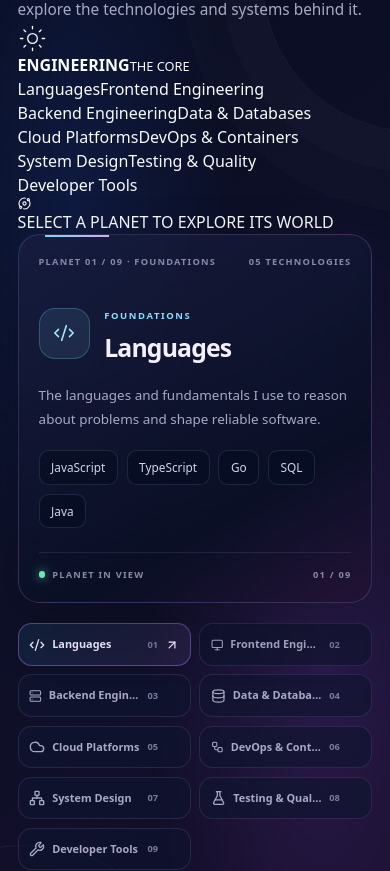
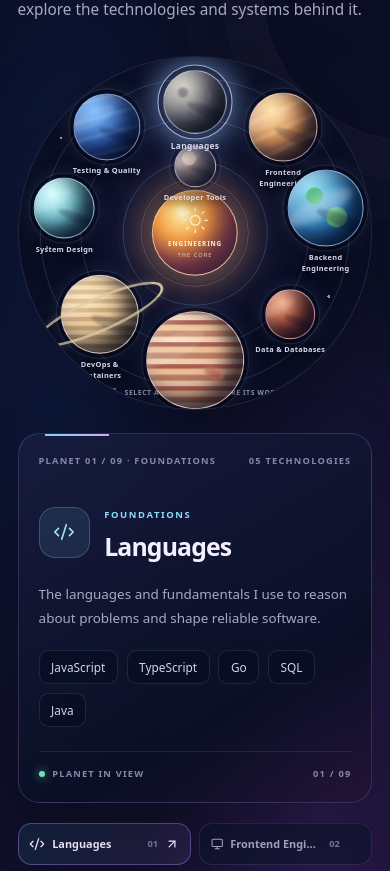
Before and after one commit to saumyasrivastava08/saumya-srivastava, a Next.js app: page / in a window 390 px wide. Shown: the part 5763-6634 px from the top of the page. Built offline with nearby package versions, Linux system fonts and the light colour scheme.

Commit message:
Style realistic nine-planet skills solar system

```diff
--- a/styles/components.css
+++ b/styles/components.css
@@ -2535,3 +2535,82 @@
   .skills-core-planet { width: 1.8rem; height: 1.8rem; }
   .skills-universe > .skills-detail-panel { width: 100%; }
 }
+
+/* NINE-PLANET SKILLS SOLAR SYSTEM */
+.skills-solar-container { max-width: 82rem; }
+.skills-solar-system {
+  position: relative;
+  width: min(100%, 47rem);
+  aspect-ratio: 1;
+  margin: 2.7rem auto 2rem;
+  overflow: hidden;
+  isolation: isolate;
+  border: 1px solid rgba(173,166,220,.17);
+  border-radius: 50%;
+  background:
+    radial-gradient(ellipse at 50% 48%, rgba(41,53,104,.42), transparent 48%),
+    radial-gradient(ellipse at 50% 50%, rgba(15,19,48,.72), rgba(5,9,26,.94) 72%);
+  box-shadow: inset 0 0 100px rgba(83,93,169,.12), 0 30px 90px rgba(0,0,0,.28);
+}
+.solar-starfield {
+  position:absolute; inset:0; opacity:.58; pointer-events:none;
+  background-image: radial-gradient(1px 1px at 12% 23%,#fff 98%,transparent), radial-gradient(1px 1px at 79% 17%,#d7d4ff 98%,transparent), radial-gradient(1.5px 1.5px at 88% 68%,#fff 98%,transparent), radial-gradient(1px 1px at 21% 78%,#b7dfff 98%,transparent), radial-gradient(1px 1px at 62% 91%,#fff 98%,transparent), radial-gradient(1px 1px at 43% 12%,#fff 98%,transparent), radial-gradient(1px 1px at 8% 54%,#fff 98%,transparent), radial-gradient(1px 1px at 92% 39%,#fff 98%,transparent);
+}
+.solar-orbit { position:absolute; top:50%; left:50%; border:1px solid rgba(184,190,235,.17); border-radius:50%; transform:translate(-50%,-50%); pointer-events:none; }
+.solar-orbit-outer { width:88%; height:88%; }
+.solar-orbit-middle { width:65%; height:65%; border-color:rgba(190,163,235,.19); }
+.solar-orbit-inner { width:41%; height:41%; border-color:rgba(125,211,252,.2); }
+.solar-sun {
+  position:absolute; z-index:2; top:50%; left:50%; width:7.6rem; height:7.6rem; transform:translate(-50%,-50%);
+  display:flex; flex-direction:column; align-items:center; justify-content:center; gap:.2rem;
+  border:1px solid rgba(255,220,164,.78); border-radius:50%; color:#fff0cf;
+  background:radial-gradient(circle at 35% 27%,#fff9dc 0%,#ffd27a 13%,#f59b45 34%,#9e4e52 62%,#38254e 100%);
+  box-shadow:inset -18px -15px 27px rgba(25,9,35,.5), 0 0 0 9px rgba(255,190,108,.06), 0 0 42px rgba(255,166,91,.45), 0 0 100px rgba(255,128,86,.17);
+}
+.solar-sun-corona { position:absolute; inset:-.75rem; border:1px solid rgba(255,197,128,.24); border-radius:50%; box-shadow:0 0 32px rgba(255,159,87,.12); }
+.solar-sun strong { font-size:.52rem; letter-spacing:.13em; }
+.solar-sun small { font-size:.43rem; letter-spacing:.2em; opacity:.8; }
+.solar-planet {
+  position:absolute; z-index:4; left:var(--planet-x); top:var(--planet-y); width:var(--planet-size); height:var(--planet-size);
+  display:block; padding:0; transform:translate(-50%,-50%); border:0; border-radius:50%; background:transparent; cursor:pointer;
+  filter:drop-shadow(0 7px 12px rgba(0,0,0,.4)); transition:filter .25s ease, transform .25s ease;
+}
+.solar-planet-surface { position:absolute; inset:0; display:block; overflow:hidden; border:1px solid rgba(220,225,255,.42); border-radius:50%; box-shadow:inset -13px -10px 18px rgba(2,5,20,.72), inset 4px 4px 10px rgba(255,255,255,.24); }
+.solar-planet-surface:before,.solar-planet-surface:after { position:absolute; content:""; border-radius:50%; filter:blur(1px); opacity:.55; }
+.solar-planet-surface:before { width:72%; height:24%; top:25%; left:-8%; background:rgba(255,255,255,.2); transform:rotate(-28deg); }
+.solar-planet-surface:after { width:80%; height:16%; right:-16%; bottom:24%; background:rgba(5,10,30,.38); transform:rotate(22deg); }
+.solar-planet-atmosphere { position:absolute; inset:-5px; border:1px solid rgba(190,210,255,.15); border-radius:50%; box-shadow:0 0 16px rgba(145,180,255,.12); pointer-events:none; }
+.solar-planet-label {
+  position:absolute; top:calc(100% + .55rem); left:50%; transform:translateX(-50%);
+  width:max-content; max-width:7rem; color:#d8d8ec; font-size:.58rem; font-weight:700; letter-spacing:.04em;
+  text-shadow:0 2px 8px #050817; pointer-events:none;
+}
+.solar-planet:hover,.solar-planet:focus-visible,.solar-planet.is-selected { z-index:8; transform:translate(-50%,-50%) scale(1.14); filter:drop-shadow(0 0 15px rgba(160,194,255,.45)); outline:none; }
+.solar-planet.is-selected .solar-planet-atmosphere { border-color:rgba(209,225,255,.72); box-shadow:0 0 24px rgba(147,190,255,.45); }
+.solar-planet-mercury .solar-planet-surface { background:radial-gradient(circle at 32% 27%,#d9d5cb,#85858b 42%,#414654 75%,#171d2b); }
+.solar-planet-mercury .solar-planet-surface:before { width:17%;height:17%;top:25%;left:22%;background:#535765;box-shadow:18px 13px 0 -2px #666873, -4px 20px 0 -3px #454b59; }
+.solar-planet-venus .solar-planet-surface { background:repeating-linear-gradient(155deg,transparent 0 7px,rgba(255,223,165,.24) 8px 11px,transparent 13px 18px),radial-gradient(circle at 32% 25%,#ffe2a6,#d28b58 48%,#713f43 82%); }
+.solar-planet-earth .solar-planet-surface { background:radial-gradient(ellipse at 35% 34%,#5fbf8a 0 12%,transparent 13%),radial-gradient(ellipse at 65% 62%,#74c78b 0 15%,transparent 16%),radial-gradient(circle at 30% 25%,#9be4f2,#2774b6 55%,#102c62 100%); }
+.solar-planet-earth .solar-planet-surface:before { width:95%;height:28%;top:34%;left:-5%;background:rgba(239,249,255,.5);filter:blur(3px); }
+.solar-planet-mars .solar-planet-surface { background:radial-gradient(circle at 34% 26%,#f2b08a,#b95743 45%,#682e36 78%,#291d32); }
+.solar-planet-jupiter .solar-planet-surface { background:repeating-linear-gradient(0deg,rgba(255,231,202,.45) 0 5px,rgba(159,91,73,.58) 6px 11px,rgba(239,194,151,.72) 12px 17px,#a95e51 18px 22px),radial-gradient(circle at 30% 22%,#ffe0b5,#a75c4f); }
+.solar-planet-jupiter .solar-planet-surface:after { width:22%;height:13%;right:19%;bottom:29%;background:#a54d48;box-shadow:inset 0 0 4px #f3b48e; }
+.solar-planet-saturn .solar-planet-surface { background:repeating-linear-gradient(0deg,rgba(255,231,190,.5) 0 4px,rgba(184,143,99,.4) 5px 9px),radial-gradient(circle at 30% 25%,#f8e2b4,#b78d60 68%,#544052); }
+.solar-planet-ring { position:absolute; z-index:2; inset:28% -38%; border:5px solid rgba(224,205,168,.72); border-left-color:rgba(224,205,168,.24); border-right-color:rgba(224,205,168,.9); border-radius:50%; transform:rotate(-24deg); box-shadow:0 0 8px rgba(239,214,170,.18); pointer-events:none; }
+.solar-planet-uranus .solar-planet-surface { background:radial-gradient(circle at 30% 25%,#d5ffff,#71c4d0 48%,#285a78 85%); }
+.solar-planet-neptune .solar-planet-surface { background:repeating-linear-gradient(165deg,transparent 0 8px,rgba(174,216,255,.16) 9px 12px,transparent 13px 18px),radial-gradient(circle at 30% 25%,#7cbdff,#2853a8 55%,#101b50); }
+.solar-planet-pluto .solar-planet-surface { background:radial-gradient(ellipse at 35% 30%,#e8cbb5 0 18%,transparent 19%),radial-gradient(circle at 30% 25%,#c7b2a5,#796c79 62%,#2c2c48); }
+.solar-system-caption { position:absolute; bottom:1.15rem; left:0; right:0; display:flex; align-items:center; justify-content:center; gap:.45rem; color:#9291b3; font-size:.55rem; font-weight:750; letter-spacing:.14em; text-align:center; }
+.solar-detail-panel { width:min(100%,52rem); margin:0 auto; }
+.solar-planet-nav { grid-template-columns:repeat(3,minmax(0,1fr)); max-width:66rem; margin:1.25rem auto 0; }
+@media(max-width:640px) {
+  .skills-solar-system { width:100%; margin:2rem auto 1.4rem; }
+  .solar-sun { width:5.4rem; height:5.4rem; }
+  .solar-sun strong { font-size:.4rem; }
+  .solar-sun small { font-size:.35rem; }
+  .solar-planet-label { top:calc(100% + .32rem); font-size:.46rem; max-width:5rem; }
+  .solar-planet-ring { border-width:3px; }
+  .solar-system-caption { bottom:.6rem; font-size:.43rem; letter-spacing:.08em; }
+  .solar-planet-nav { grid-template-columns:repeat(2,minmax(0,1fr)); }
+}
+@media(prefers-reduced-motion:reduce) { .solar-planet { transition:none; } }
```
